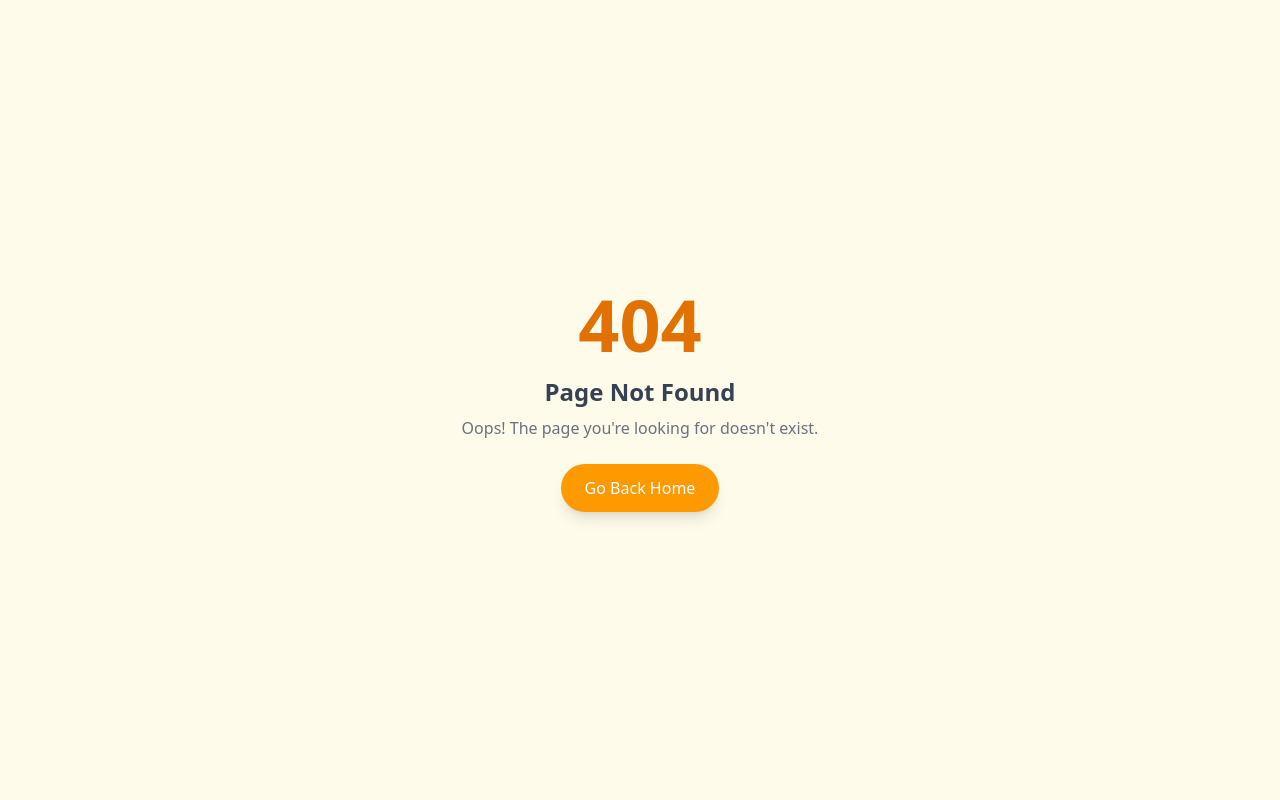
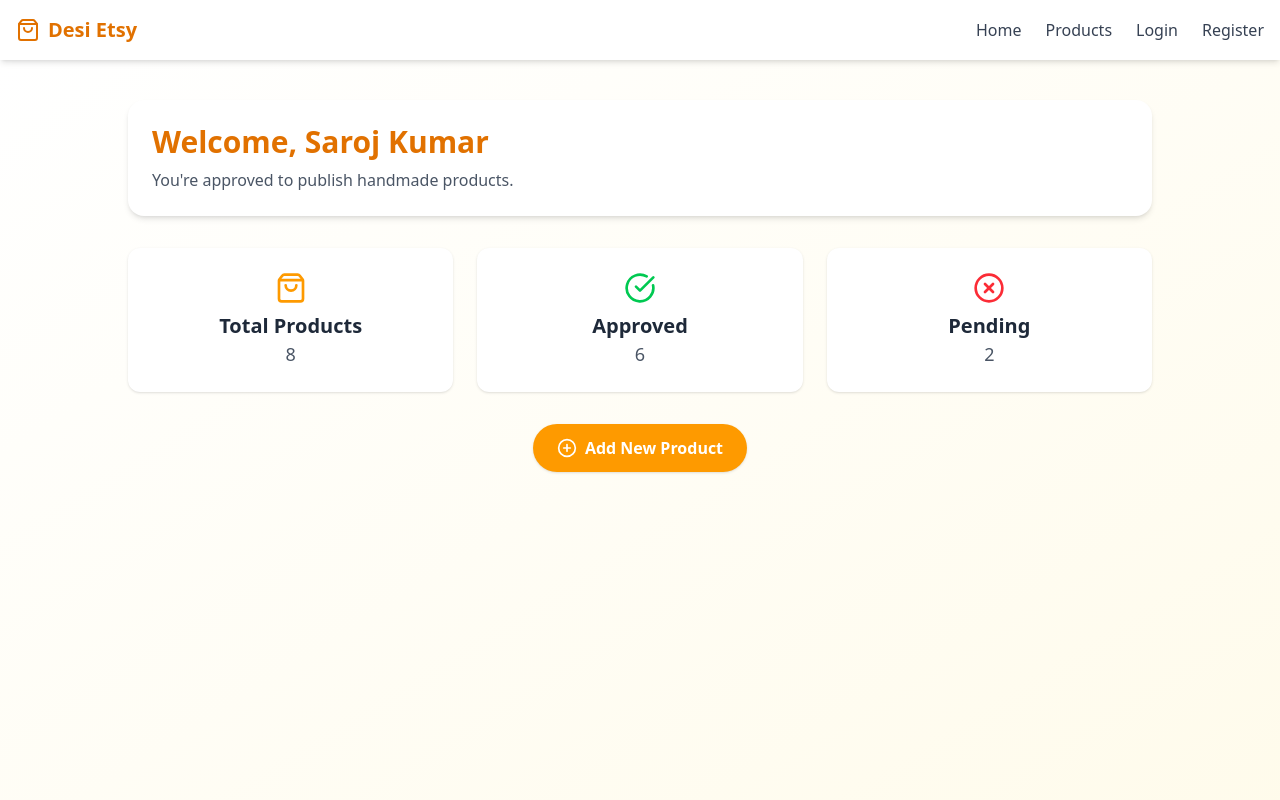
Before and after one commit to sarojkr05/Desi-Esty, a React (Vite) app in the folder frontend/: page /dashboard/artisan in a window 1280 px wide. Before the commit this address had no page. Shown: the top 800 px of the page. Built offline with nearby package versions, Linux system fonts and the light colour scheme.

Commit message:
Made changes in backend and created dashboard for artisan

```diff
--- a/frontend/src/App.jsx
+++ b/frontend/src/App.jsx
@@ -2,6 +2,7 @@ import { Route, Routes } from "react-router-dom"
 import HomePage from "./pages/HomePage"
 import NotFoundPage from "./pages/NotFoundPage"
 import DeniedPage from "./pages/DeniedPage"
+import ArtisanDashboard from "./pages/ArtisanDashboard"
 
 function App() {
 
@@ -9,6 +10,7 @@ function App() {
     <>
       <Routes>
         <Route path="/" element={<HomePage />} />
+        <Route path="/dashboard/artisan" element={<ArtisanDashboard />} />
 
         <Route path="/denied" element={<DeniedPage />} />
         <Route path="*" element={<NotFoundPage />} />
--- /dev/null
+++ b/frontend/src/pages/ArtisanDashboard.jsx
@@ -0,0 +1,72 @@
+import React from "react";
+import { Link } from "react-router-dom";
+import { PlusCircle, ShoppingBag, CheckCircle, XCircle } from "lucide-react";
+import Layout from "../layout/Layout";
+
+const ArtisanDashboard = () => {
+  // This data will later come from backend (via Redux or API call)
+  const artisan = {
+    name: "Saroj Kumar",
+    totalProducts: 8,
+    approvedProducts: 6,
+    pendingProducts: 2,
+    isApproved: true,
+  };
+
+  return (
+    <>
+    <Layout>
+    <div className="min-h-screen px-6 py-10 bg-gradient-to-br from-white to-amber-50 text-gray-800">
+      <div className="max-w-5xl mx-auto">
+        {/* Welcome Card */}
+        <div className="bg-white rounded-2xl shadow-md p-6 mb-8">
+          <h1 className="text-3xl font-bold mb-2 text-amber-600">Welcome, {artisan.name}</h1>
+          <p className="text-gray-600">
+            {artisan.isApproved
+              ? "You're approved to publish handmade products."
+              : "Your artisan profile is pending admin approval."}
+          </p>
+          {!artisan.isApproved && (
+            <div className="mt-3 inline-flex items-center gap-2 text-sm text-red-500 font-medium">
+              <XCircle className="w-4 h-4" />
+              Approval pending — please wait for admin approval
+            </div>
+          )}
+        </div>
+
+        {/* Dashboard Stats */}
+        <div className="grid grid-cols-1 md:grid-cols-3 gap-6 mb-8">
+          <div className="bg-white p-6 rounded-xl shadow flex flex-col items-center">
+            <ShoppingBag className="text-amber-500 w-8 h-8 mb-2" />
+            <h2 className="text-xl font-semibold">Total Products</h2>
+            <p className="text-gray-600 text-lg">{artisan.totalProducts}</p>
+          </div>
+          <div className="bg-white p-6 rounded-xl shadow flex flex-col items-center">
+            <CheckCircle className="text-green-500 w-8 h-8 mb-2" />
+            <h2 className="text-xl font-semibold">Approved</h2>
+            <p className="text-gray-600 text-lg">{artisan.approvedProducts}</p>
+          </div>
+          <div className="bg-white p-6 rounded-xl shadow flex flex-col items-center">
+            <XCircle className="text-red-500 w-8 h-8 mb-2" />
+            <h2 className="text-xl font-semibold">Pending</h2>
+            <p className="text-gray-600 text-lg">{artisan.pendingProducts}</p>
+          </div>
+        </div>
+
+        {/* Actions */}
+        <div className="text-center">
+          <Link to="/add-product">
+            <button className="inline-flex items-center gap-2 px-6 py-3 bg-amber-500 text-white font-semibold rounded-full shadow hover:bg-amber-600 transition">
+              <PlusCircle className="w-5 h-5" />
+              Add New Product
+            </button>
+          </Link>
+        </div>
+      </div>
+    </div>
+    </Layout>
+    </>
+  );
+};
+
+export default ArtisanDashboard;
```
